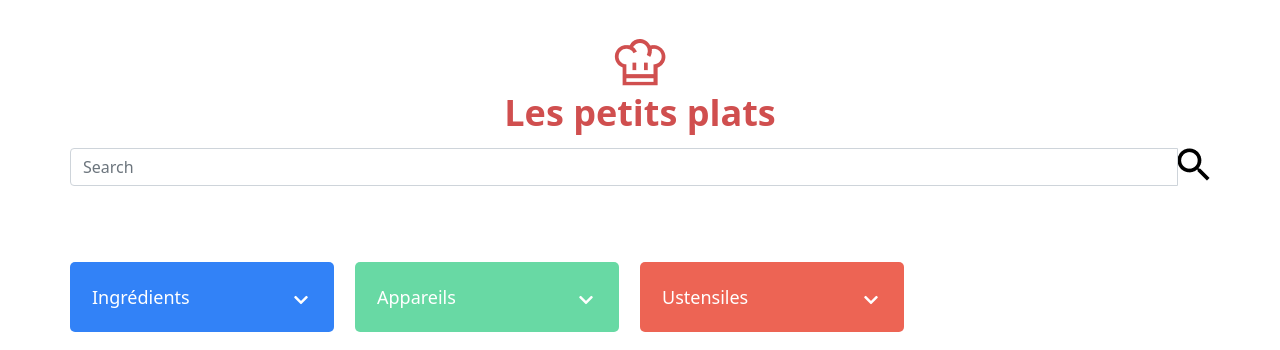
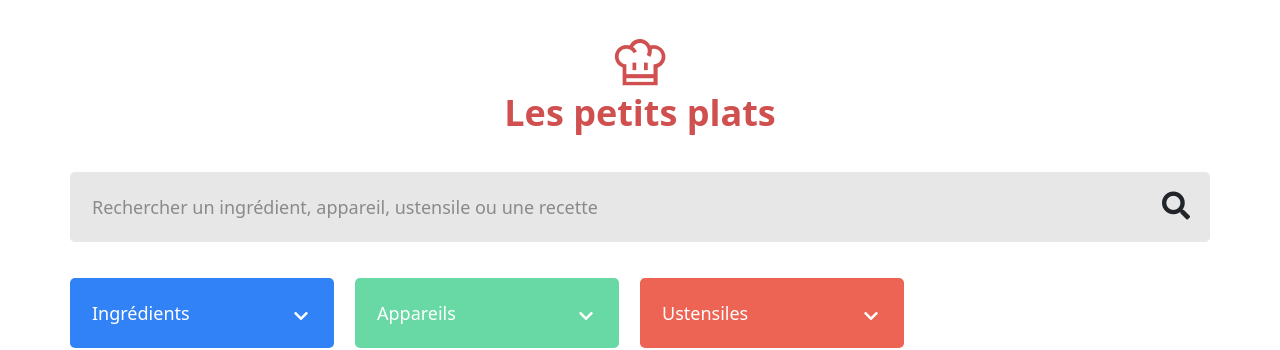
Before and after one commit to Mannock/MartinGuillaume_7_09032022, a website with bundled scripts: page index.html in a window 1280 px wide. Shown: the top 350 px of the page. Built offline with nearby package versions, Linux system fonts and the light colour scheme.

Commit message:
search update

```diff
--- a/index.html
+++ b/index.html
@@ -28,7 +28,9 @@
             <img src="./img/logo.png" alt="" />
           </a>
           <a class="nav-link pt-0" href="#">Les petits plats</a>
-          <div class="input-group mb-3">
+
+
+          <!-- <div class="input-group mb-3">
             <input
               id="search"
               type="text"
@@ -37,13 +39,23 @@
               aria-label="Search"
               aria-describedby="basic-addon1"
             />
+            <i class="menuNav--searchInput_glass fas fa-search"></i> -->
+<!--
             <label for="search">
               <img src="./img/search.png" alt="" />
-            </label>
+            </label> -->
           </div>
         </nav>
       </div>
     </header>
+
+      <div class="container px-0">
+        <div class="menuNav">
+          <input class="menuNav--searchInput" id="search" type="text"
+          placeholder="Rechercher un ingrédient, appareil, ustensile ou une recette">
+          <i class="menuNav--searchInput_glass fas fa-search"></i>
+        </div>
+      </div>
 
     <div class="container px-0">
       <div class="menuNav--buttons-selected-container">
```
